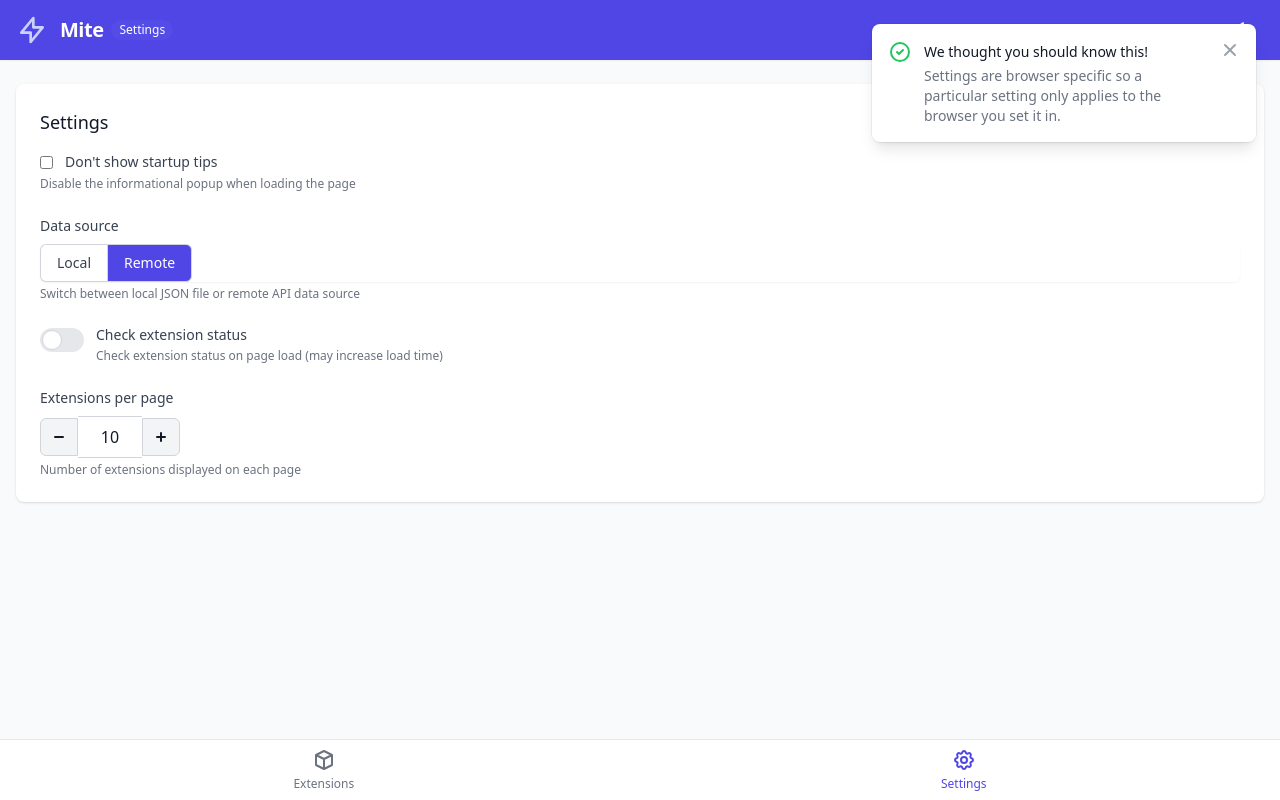
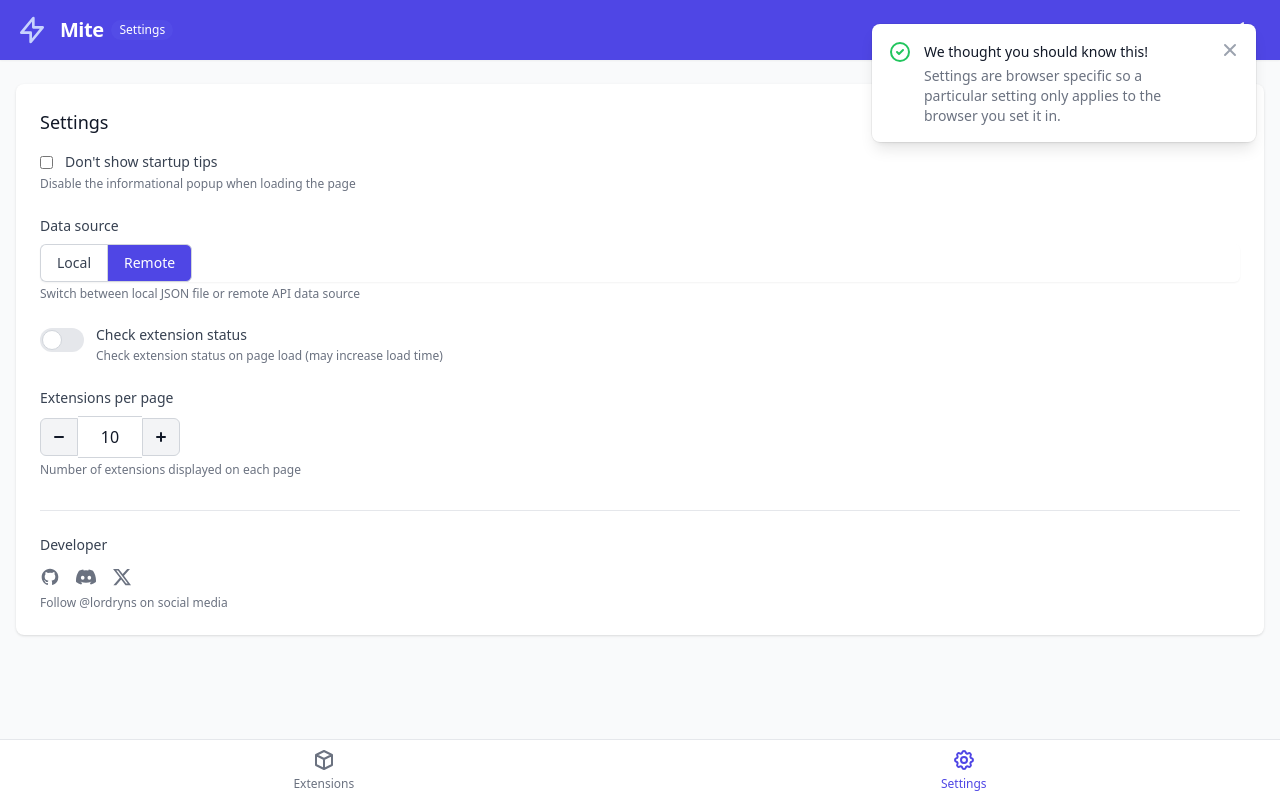
Before and after one commit to lordryns/mite, a Flask app: page /settings in a window 1280 px wide. Run offline with Flask 3, Linux system fonts and the light colour scheme; some libraries are stand-ins or nearby versions.

Commit message:
add socials

```diff
--- a/website/templates/settings.html
+++ b/website/templates/settings.html
@@ -120,7 +120,7 @@
               </label>
             </div>
 
-                      <!-- Extensions Per Page Control (moved below) -->
+            <!-- Extensions Per Page Control (moved below) -->
             <div>
                 <label class="block text-sm font-medium text-gray-700 dark:text-gray-300 mb-2">
                     Extensions per page
@@ -145,6 +145,30 @@
                 </p>
             </div>
 
+            <!-- Social Media Section -->
+            <div class="mt-8 pt-6 border-t border-gray-200 dark:border-gray-700">
+                <h3 class="text-sm font-medium text-gray-700 dark:text-gray-300 mb-3">Developer</h3>
+                <div class="flex items-center space-x-4">
+                    <a href="https://github.com/lordryns" target="_blank" class="text-gray-500 hover:text-gray-700 dark:hover:text-gray-300 transition-colors">
+                        <svg class="h-5 w-5" fill="currentColor" viewBox="0 0 24 24">
+                            <path fill-rule="evenodd" d="M12 2C6.477 2 2 6.484 2 12.017c0 4.425 2.865 8.18 6.839 9.504.5.092.682-.217.682-.483 0-.237-.008-.868-.013-1.703-2.782.605-3.369-1.343-3.369-1.343-.454-1.158-1.11-1.466-1.11-1.466-.908-.62.069-.608.069-.608 1.003.07 1.531 1.032 1.531 1.032.892 1.53 2.341 1.088 2.91.832.092-.647.35-1.088.636-1.338-2.22-.253-4.555-1.113-4.555-4.951 0-1.093.39-1.988 1.029-2.688-.103-.253-.446-1.272.098-2.65 0 0 .84-.27 2.75 1.026A9.564 9.564 0 0112 6.844c.85.004 1.705.115 2.504.337 1.909-1.296 2.747-1.027 2.747-1.027.546 1.379.202 2.398.1 2.651.64.7 1.028 1.595 1.028 2.688 0 3.848-2.339 4.695-4.566 4.943.359.309.678.92.678 1.855 0 1.338-.012 2.419-.012 2.747 0 .268.18.58.688.482A10.019 10.019 0 0022 12.017C22 6.484 17.522 2 12 2z" clip-rule="evenodd" />
+                        </svg>
+                    </a>
+                    <a href="https://discord.com/users/lordryns" target="_blank" class="text-gray-500 hover:text-gray-700 dark:hover:text-gray-300 transition-colors">
+                        <svg class="h-5 w-5" fill="currentColor" viewBox="0 0 24 24">
+                            <path d="M20.317 4.37a19.791 19.791 0 00-4.885-1.515.074.074 0 00-.079.037c-.21.375-.444.864-.608 1.25a18.27 18.27 0 00-5.487 0 12.64 12.64 0 00-.617-1.25.077.077 0 00-.079-.037A19.736 19.736 0 003.677 4.37a.07.07 0 00-.032.027C.533 9.046-.32 13.58.099 18.057a.082.082 0 00.031.057 19.9 19.9 0 005.993 3.03.078.078 0 00.084-.028c.462-.63.874-1.295 1.226-1.994a.076.076 0 00-.041-.106 13.107 13.107 0 01-1.872-.892.077.077 0 01-.008-.128 10.2 10.2 0 00.372-.292.074.074 0 01.077-.01c3.928 1.793 8.18 1.793 12.062 0a.074.074 0 01.078.01c.12.098.246.198.373.292a.077.077 0 01-.006.127 12.299 12.299 0 01-1.873.892.077.077 0 00-.041.107c.36.698.772 1.362 1.225 1.993a.076.076 0 00.084.028 19.839 19.839 0 006.002-3.03.077.077 0 00.032-.054c.5-5.177-.838-9.674-3.549-13.66a.061.061 0 00-.031-.03zM8.02 15.33c-1.183 0-2.157-1.085-2.157-2.419 0-1.333.956-2.419 2.157-2.419 1.21 0 2.176 1.096 2.157 2.42 0 1.333-.956 2.418-2.157 2.418zm7.975 0c-1.183 0-2.157-1.085-2.157-2.419 0-1.333.955-2.419 2.157-2.419 1.21 0 2.176 1.096 2.157 2.42 0 1.333-.946 2.418-2.157 2.418z" />
+                        </svg>
+                    </a>
+                    <a href="https://x.com/lordryns" target="_blank" class="text-gray-500 hover:text-gray-700 dark:hover:text-gray-300 transition-colors">
+                        <svg class="h-5 w-5" fill="currentColor" viewBox="0 0 24 24">
+                            <path d="M18.244 2.25h3.308l-7.227 8.26 8.502 11.24H16.17l-5.214-6.817L4.99 21.75H1.68l7.73-8.835L1.254 2.25H8.08l4.713 6.231zm-1.161 17.52h1.833L7.084 4.126H5.117z" />
+                        </svg>
+                    </a>
+                </div>
+                <p class="mt-2 text-xs text-gray-500 dark:text-gray-400">
+                    Follow @lordryns on social media
+                </p>
+            </div>
         </div>
     </main>
 
```
